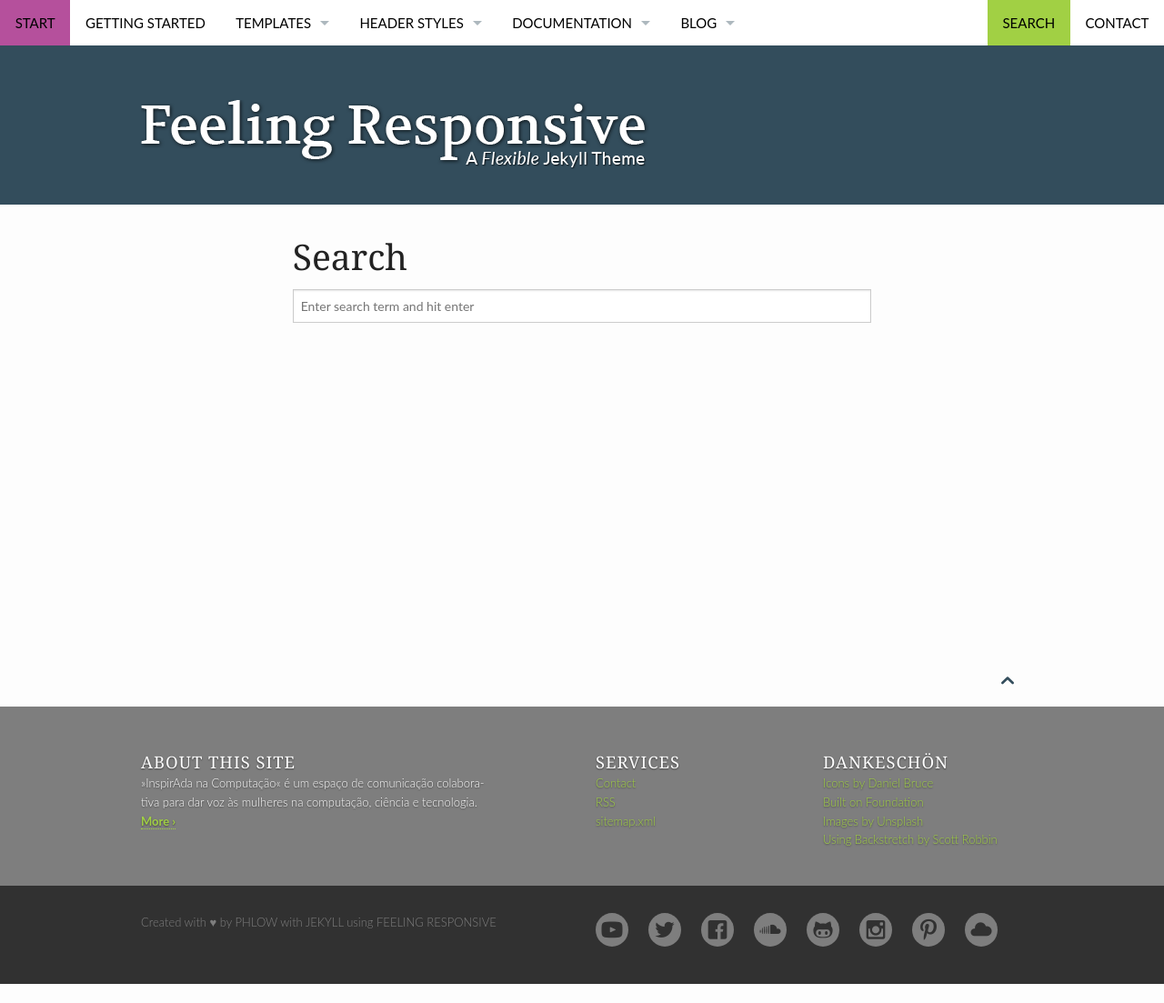
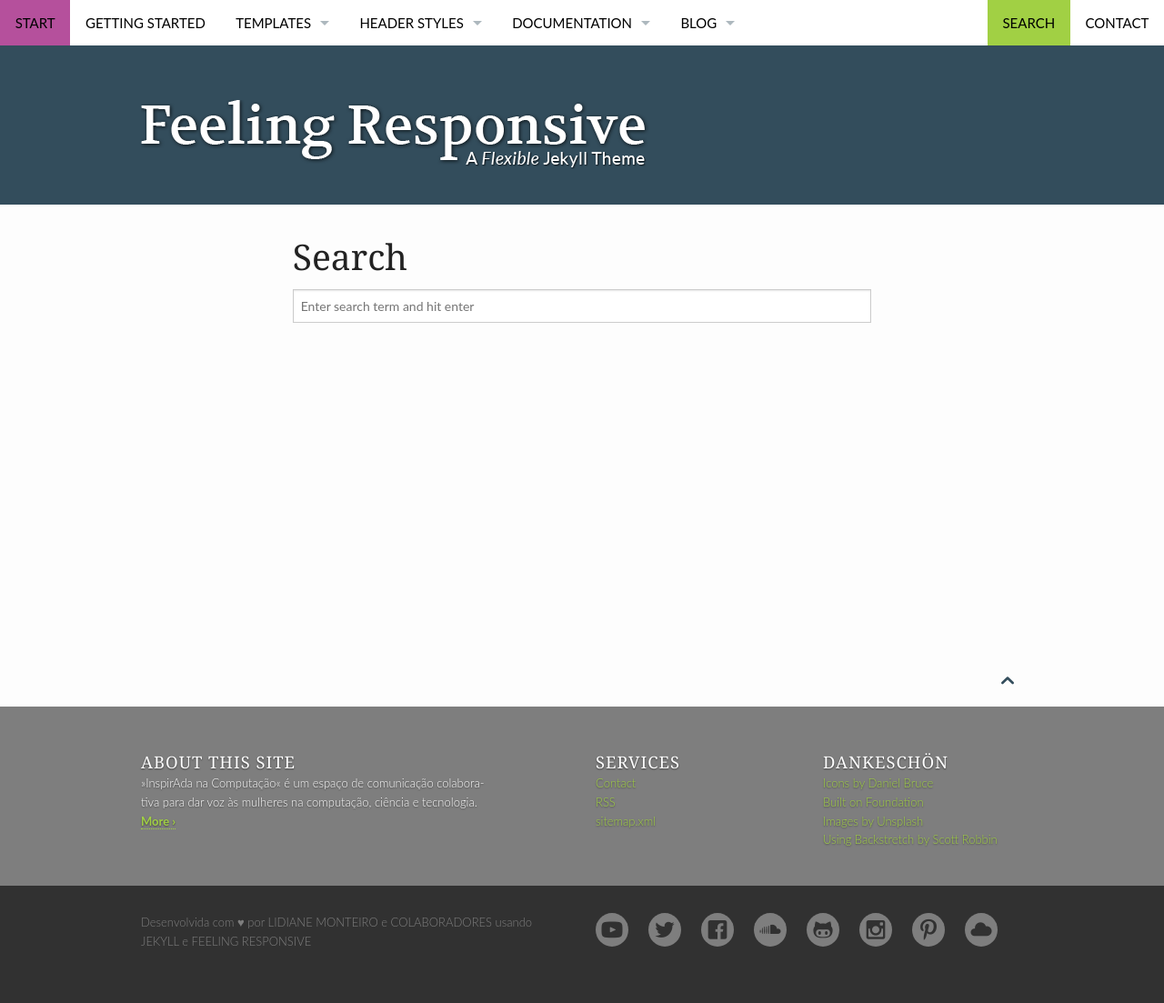
Before and after one commit to inspiradanacomputacao/inspiradanacomputacao.github.io, a Jekyll site: the page built from pages/search.md, in a window 1280 px wide. Shown: the whole page at 91% size. Built offline with Jekyll 4.4.1, drawn with Linux system fonts in a browser that asks for light colours; before the commit the page ends 1082 px from its top, so only the background shows below that.

Commit message:
#3 Alterando conteúdo do subfooter-left

```diff
--- a/_includes/footer.html
+++ b/_includes/footer.html
@@ -69,7 +69,7 @@
         <nav class="row">
           <section id="subfooter-left" class="b30 small-12 medium-6 columns">
             <ul class="inline-list">
-              <li>Created with &hearts; by <a style="display:inline;" href="http://phlow.de/">Phlow</a> with <a style="display:inline;" href="http://jekyllrb.com/" target="_blank">Jekyll</a> using <a style="display:inline;" href="http://phlow.github.io/feeling-responsive/">Feeling Responsive</a> </li>
+              <li>Desenvolvida com &hearts; por <a style="display:inline;" href="http://lidymonteirowm.github.io">Lidiane Monteiro</a> e <a style="display:inline;" href="#">Colaboradores</a> usando <a style="display:inline;" href="http://jekyllrb.com/" target="_blank">Jekyll</a> e <a style="display:inline;" href="http://phlow.github.io/feeling-responsive/">Feeling Responsive</a> </li>
             </ul>
           </section>
 
```
